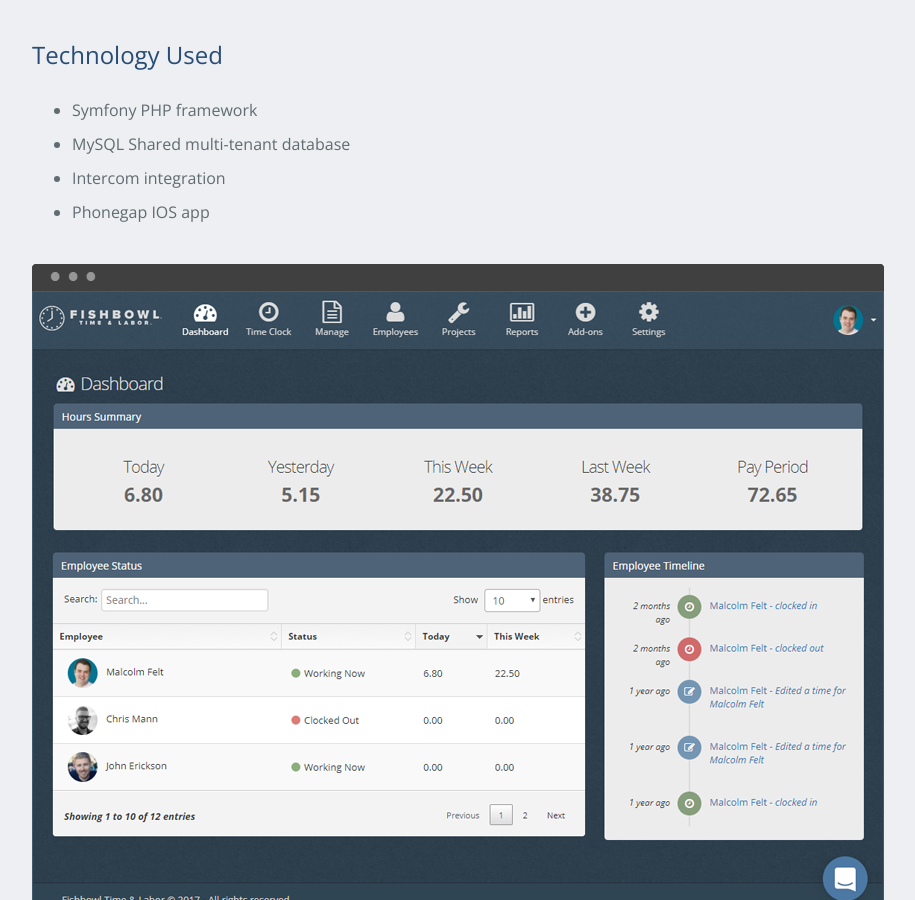
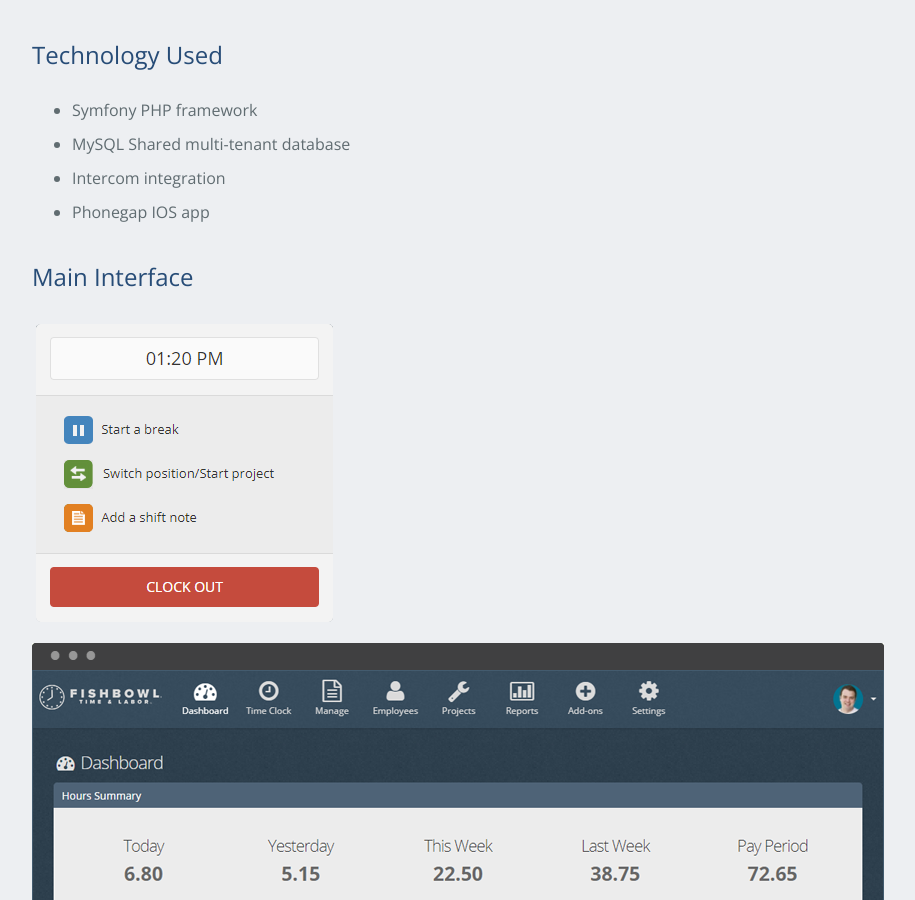
Before and after one commit to mfelt/mfelt.github.io, a Jekyll site: the page built from workforce.md, in a window 1280 px wide and 900 px high, scrolled down 409 px. Shown: the whole window, without its empty margins (182-1097 px from the left). Built offline with Jekyll 4.4.1, drawn with Linux system fonts in a browser that asks for light colours; nearby versions of some CDN libraries; our own code applies the rules of GitHub Pages for plain Markdown files.

Commit message:
added screenshots

```diff
--- a/workforce.md
+++ b/workforce.md
@@ -7,9 +7,12 @@
 - Intercom integration
 - Phonegap IOS app
 
+### Main Interface
+
+{% include image image="clock" %}
 
 {% include image image="workforce" %}
-<br>
+
 
 You can use the [editor on GitHub](https://github.com/mfelt/mfelt.github.io/edit/master/index.md) to maintain and preview the content for your website in Markdown files.
 
```
Also changed, not shown: assets/images/clock.png (added).
